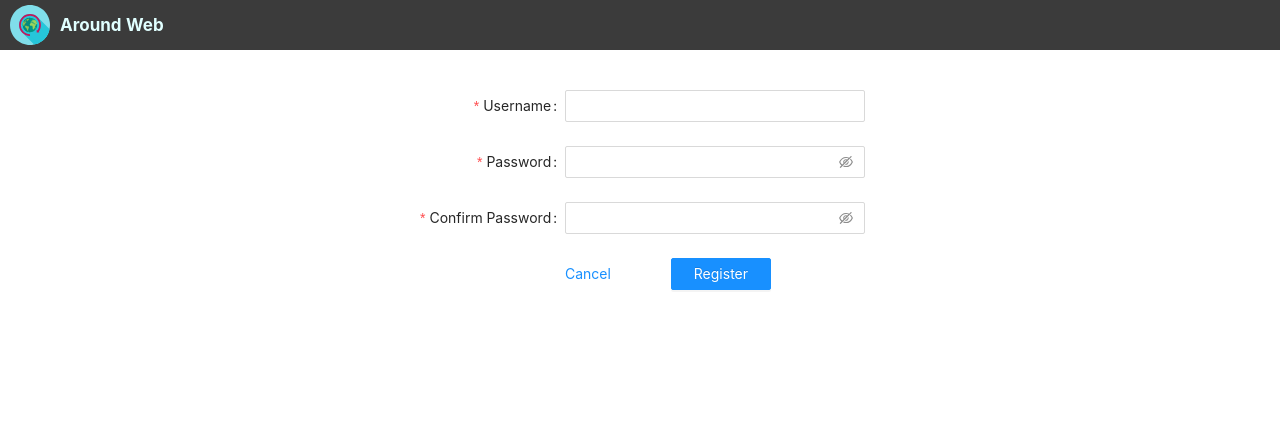
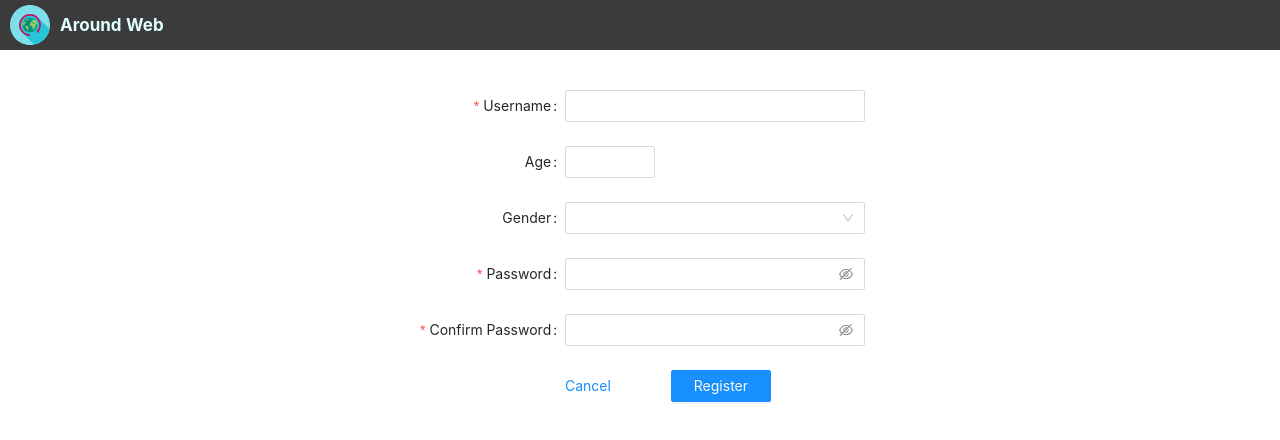
Before and after one commit to Dionysos599/Around, a React (Create React App) app: page /register in a window 1280 px wide. Shown: the top 440 px of the page. Built offline with nearby package versions, Linux system fonts and the light colour scheme.

Commit message:
Optimize the register form

```diff
--- a/src/components/Register.js
+++ b/src/components/Register.js
@@ -1,9 +1,11 @@
 import React from "react";
-import { Form, Input, Button, message } from "antd";
+import { Form, Input, Button, message, InputNumber, Select } from "antd";
 import { Link } from "react-router-dom";
 import axios from "axios";
 
 import { BASE_URL } from "../constants";
+
+const { Option } = Select;
 
 const formItemLayout = {
   labelCol: {
@@ -33,13 +35,15 @@ function Register(props) {
 
   const onFinish = (values) => {
     console.log("Received values of form: ", values);
-    const { username, password } = values;
+    const { username, password, age, gender } = values;
     const opt = {
       method: "POST",
       url: `${BASE_URL}/signup`,
       data: {
         username: username,
         password: password,
+        age: age || 0,
+        gender: gender || "other",
       },
       headers: { "content-type": "application/json" },
     };
@@ -54,8 +58,12 @@ function Register(props) {
         }
       })
       .catch((error) => {
-        console.log("register failed: ", error.message);
-        message.error("Registration failed!");
+        // case2: registered failed
+        if (error.response.status === 400) {
+          message.error("Username already exists");
+        } else {
+          message.error("Something went wrong");
+        }
       });
   };
 
@@ -73,11 +81,32 @@ function Register(props) {
         rules={[
           {
             required: true,
-            message: "The field should not be empty",
+            message: "This field should not be empty",
           },
         ]}
       >
         <Input />
+      </Form.Item>
+
+      <Form.Item
+        name="age"
+        label="Age"
+        rules={[
+          {
+            type: "number",
+            min: 0,
+          },
+        ]}
+      >
+        <InputNumber />
+      </Form.Item>
+
+      <Form.Item name="gender" label="Gender">
+        <Select>
+          <Option value="male">Male</Option>
+          <Option value="female">Female</Option>
+          <Option value="other">Other</Option>
+        </Select>
       </Form.Item>
 
       <Form.Item
@@ -86,7 +115,7 @@ function Register(props) {
         rules={[
           {
             required: true,
-            message: "The field should not be empty",
+            message: "This field should not be empty",
           },
         ]}
         hasFeedback
@@ -102,7 +131,7 @@ function Register(props) {
         rules={[
           {
             required: true,
-            message: "The field should not be empty",
+            message: "This field should not be empty",
           },
           ({ getFieldValue }) => ({
             validator(rule, value) {
```
